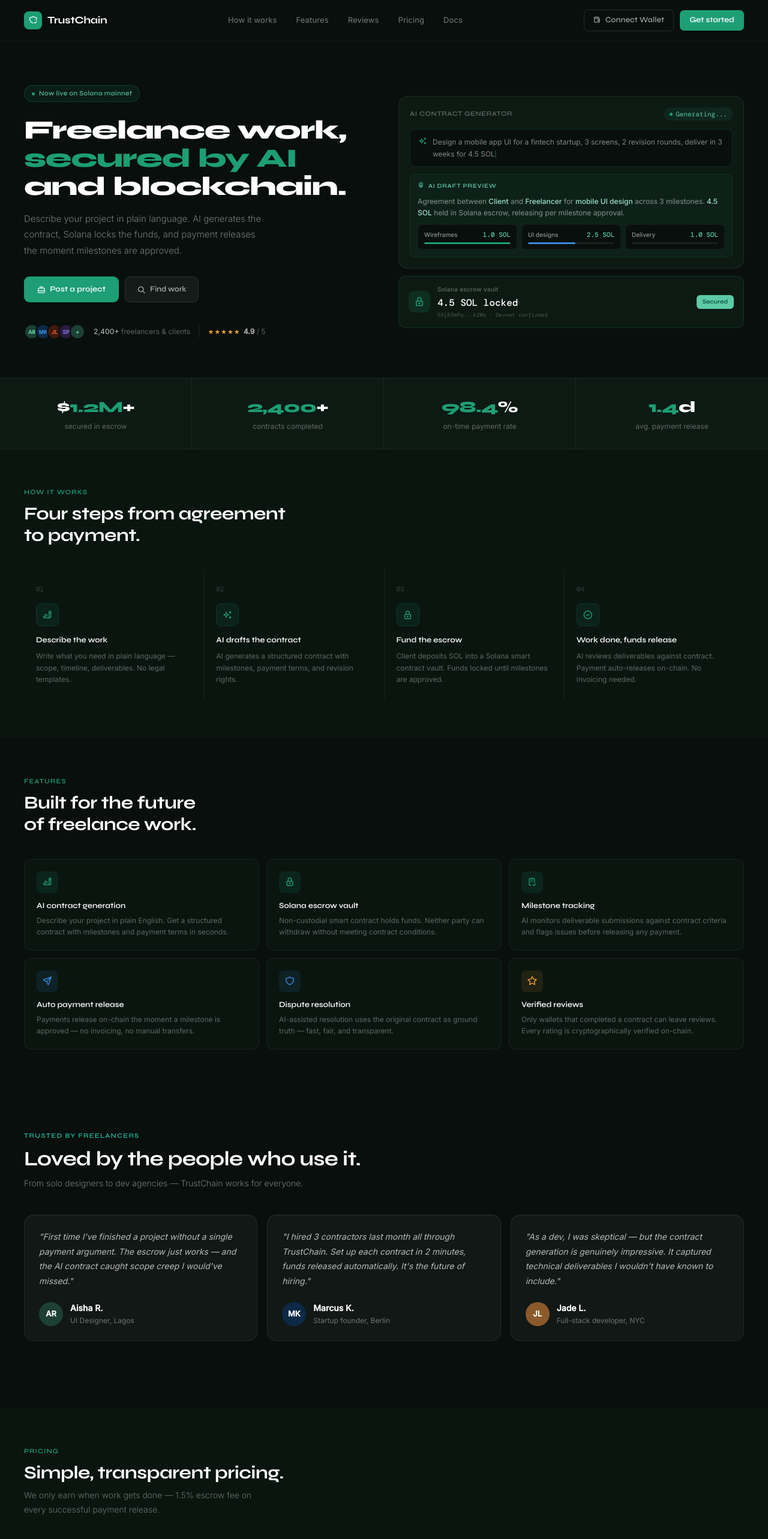
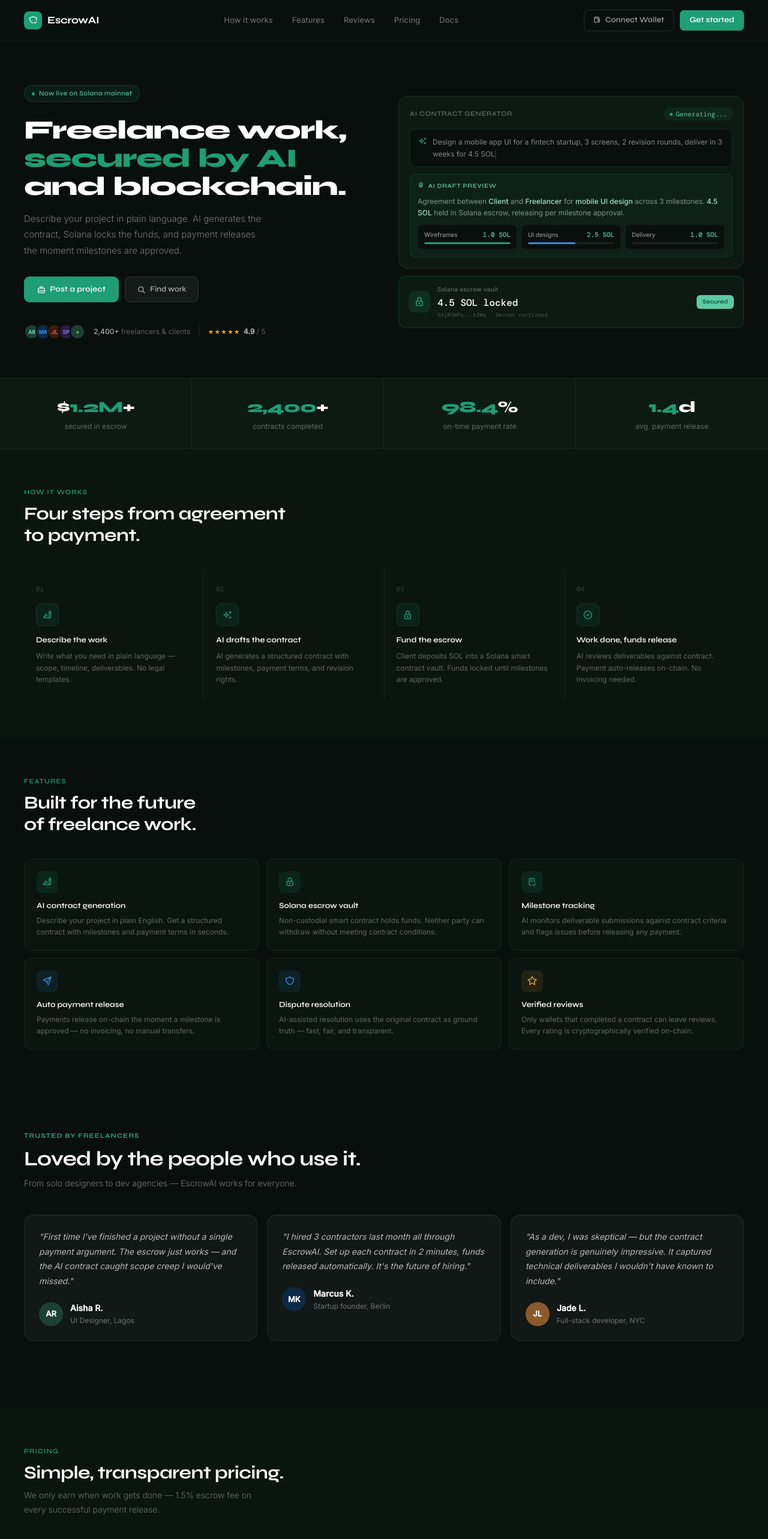
Before and after one commit to Guddu-Pandit/Escrow-AI, a Next.js app: page / in a window 1280 px wide. Shown: the top 2566 px of the page at 60% size. Built offline with nearby package versions, Linux system fonts and the light colour scheme.

Commit message:
style: update branding from TrustChain to EscrowAI across layout and page components

```diff
--- a/app/layout.tsx
+++ b/app/layout.tsx
@@ -24,7 +24,7 @@
 });
 
 export const metadata: Metadata = {
-  title: "TrustChain - AI contracts, Solana escrow, and verified freelancer reviews",
+  title: "EscrowAI - AI contracts, Solana escrow, and verified freelancer reviews",
   description: "Freelance work, secured by AI and blockchain. Describe your project in plain language. AI generates the contract, Solana locks the funds, and payment releases the moment milestones are approved.",
 };
 
--- a/app/page.tsx
+++ b/app/page.tsx
@@ -173,12 +173,12 @@
           .footer-links { flex-wrap: wrap; justify-content: center; }
         }
       `}</style>
-      <h2 className="sr-only">TrustChain homepage — AI contracts, Solana escrow, and verified freelancer reviews</h2>
+      <h2 className="sr-only">EscrowAI homepage — AI contracts, Solana escrow, and verified freelancer reviews</h2>
       <div className="tc">
         <nav className="nav">
           <div className="nav-logo">
             <div className="nav-logo-mark"><i className="ti ti-shield-check" aria-hidden="true"></i></div>
-            TrustChain
+            EscrowAI
           </div>
           <div className="nav-links">
             <span className="nav-link">How it works</span>
@@ -338,7 +338,7 @@
         <section className="reviews-section" style={{padding: '72px 40px'}}>
           <div className="rv-eyebrow">TRUSTED BY FREELANCERS</div>
           <h2 className="rv-h">Loved by the people who use it.</h2>
-          <p className="rv-sub">From solo designers to dev agencies — TrustChain works for everyone.</p>
+          <p className="rv-sub">From solo designers to dev agencies — EscrowAI works for everyone.</p>
 
           <div className="rv-grid">
             <div className="rv-card">
@@ -349,7 +349,7 @@
               </div>
             </div>
             <div className="rv-card">
-              <p className="rv-quote">"I hired 3 contractors last month all through TrustChain. Set up each contract in 2 minutes, funds released automatically. It's the future of hiring."</p>
+              <p className="rv-quote">"I hired 3 contractors last month all through EscrowAI. Set up each contract in 2 minutes, funds released automatically. It's the future of hiring."</p>
               <div className="rv-footer">
                 <div className="rv-av" style={{background: '#0C2A47'}}>MK</div>
                 <div><div className="rv-name">Marcus K.</div><div className="rv-role">Startup founder, Berlin</div></div>
@@ -411,7 +411,7 @@
         <footer className="footer">
           <div className="footer-logo">
             <div className="footer-lm"><i className="ti ti-shield-check" style={{fontSize: '12px'}} aria-hidden="true"></i></div>
-            TrustChain
+            EscrowAI
           </div>
           <div className="footer-links">
             <span className="fl">About</span>
```
